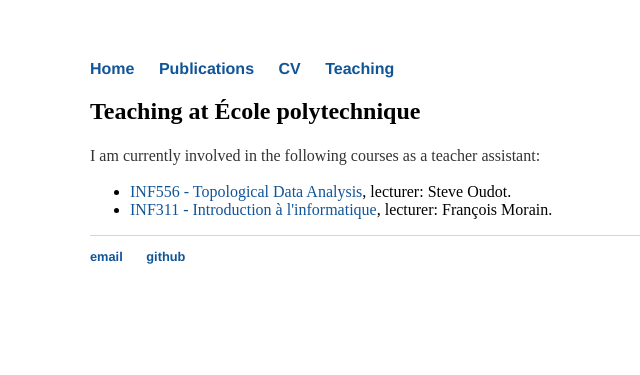
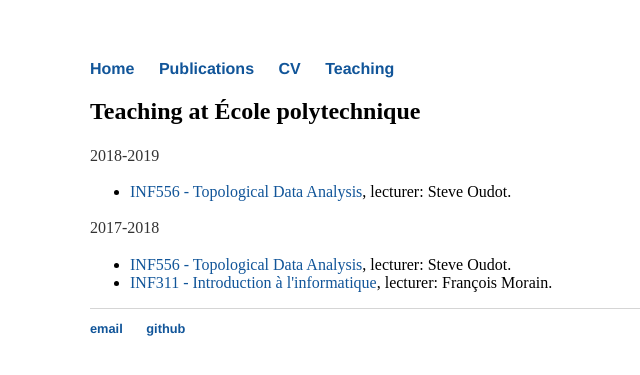
Before and after one commit to tlacombe/tlacombe.github.io, a Jekyll site: the page built from teaching/index.html, in a window 1280 px wide. Shown: the top 375 px of the page, without its empty margins (102-742 px from the left). Built offline with Jekyll 4.4.1, drawn with Linux system fonts in a browser that asks for light colours.

Commit message:
updated teaching

```diff
--- a/teaching/index.html
+++ b/teaching/index.html
@@ -3,7 +3,12 @@ layout: default
 title: Teachings
 ---
 <h2>Teaching at École polytechnique</h2>
-<p>I am currently involved in the following courses as a teacher assistant:</p>
+<p>2018-2019</p>
+<ul>
+<li><a href="http://www.enseignement.polytechnique.fr/informatique/INF556/"> INF556 - Topological Data Analysis</a>, lecturer: Steve Oudot.</li>
+</ul>
+
+<p>2017-2018</p>
 <ul>
 <li><a href="http://www.enseignement.polytechnique.fr/informatique/INF556/"> INF556 - Topological Data Analysis</a>, lecturer: Steve Oudot.</li>
 <li><a href="https://moodle.polytechnique.fr/enrol/index.php?id=4063"> INF311 - Introduction à l'informatique</a>, lecturer: François Morain.</li>
```
